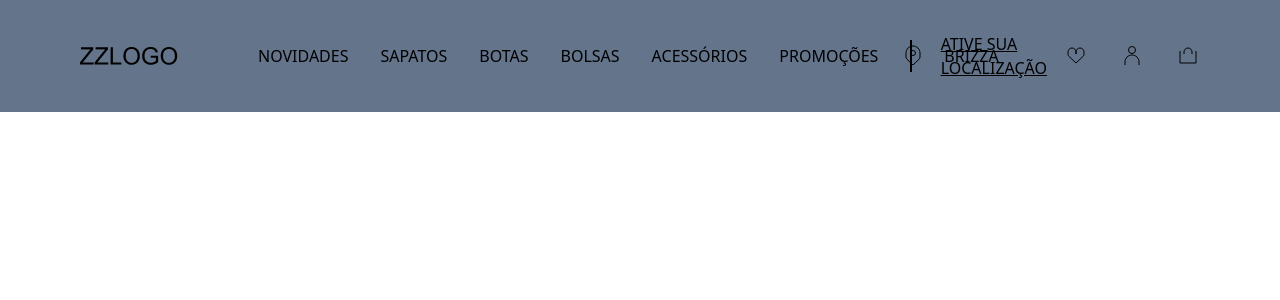
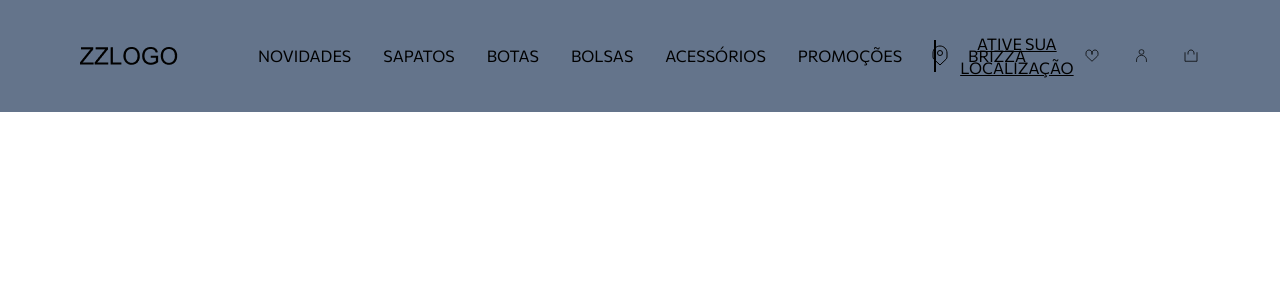
Before and after one commit to AnaLuizaRChiamenti/ProjetoArezzoNext, a Next.js app: page / in a window 1280 px wide. Shown: the top 300 px of the page. Built offline with nearby package versions, Linux system fonts and the light colour scheme.

Commit message:
feat: project text font has been configured

```diff
--- a/src/pages/_app.tsx
+++ b/src/pages/_app.tsx
@@ -1,6 +1,16 @@
 import "@/styles/globals.css";
 import type { AppProps } from "next/app";
+import { Commissioner } from "next/font/google";
+
+const inter = Commissioner({
+  subsets: ['latin'],
+  weight: ['400', '700'],
+});
 
 export default function App({ Component, pageProps }: AppProps) {
-  return <Component {...pageProps} />;
+  return (
+    <div className={inter.className}>
+      <Component {...pageProps} />
+    </div>
+  );
 }
--- a/src/pages/components/Header.tsx
+++ b/src/pages/components/Header.tsx
@@ -10,27 +10,39 @@ export default function Header() {
         <header className="bg-slate-500 w-full h-28 flex items-center justify-between px-20">
             <div className="flex items-center gap-20">
                 <Image alt="arezzo-logo" src={zzlogo} width={100} height={50} />
-                <section className="flex gap-8">
-                    <button>NOVIDADES</button>
-                    <button>SAPATOS</button>
-                    <button>BOTAS</button>
-                    <button>BOLSAS</button>
-                    <button>ACESSÓRIOS</button>
-                    <button>PROMOÇÕES</button>
+                <nav className="flex gap-8">
+                    <button className="btn-hover-effect">NOVIDADES</button>
+                    <button className="btn-hover-effect">SAPATOS</button>
+                    <button className="btn-hover-effect">BOTAS</button>
+                    <button className="btn-hover-effect">BOLSAS</button>
+                    <button className="btn-hover-effect">ACESSÓRIOS</button>
+                    <button className="btn-hover-effect">PROMOÇÕES</button>
                     <div className="w-0.5 h-8 bg-black" />
-                    <button>BRIZZA</button>
-                </section>
+                    <button className="btn-hover-effect">BRIZZA</button>
+                </nav>
             </div>
 
             <section className="flex items-center gap-8">
                 <div className="flex items-center gap-2">
-                    <Image src={icon_local} alt="icone de localização" width={35} height={35} />
-                    <p className="underline ml-2">ATIVE SUA LOCALIZAÇÃO</p>
+                    <button className="flex items-center">
+                        <Image src={icon_local} alt="ícone de localização" width={35} height={35} />
+                        <p className="underline ml-2">ATIVE SUA LOCALIZAÇÃO</p>
+                    </button>
                 </div>
-                <Image src={icon_favorite} alt="icone de favoritos" width={35} height={35} />
-                <Image src={icon_people} alt="icone de perfil" width={33} height={35} />
-                <Image src={icon_bag} alt="icone de sacola" width={35} height={35} />
+
+                <button>
+                    <Image src={icon_favorite} alt="ícone de favoritos" width={35} height={35} />
+                </button>
+
+                <button>
+                    <Image src={icon_people} alt="ícone de perfil" width={33} height={35} />
+                </button>
+
+                <button>
+                    <Image src={icon_bag} alt="ícone de sacola" width={35} height={35} />
+                </button>
             </section>
+
         </header>
     );
 }
--- a/src/styles/globals.css
+++ b/src/styles/globals.css
@@ -13,3 +13,7 @@
     text-wrap: balance;
   }
 }
+
+.btn-hover-effect {
+  @apply relative hover:border-b-2 hover:border-black;
+}
--- a/tailwind.config.ts
+++ b/tailwind.config.ts
@@ -1,3 +1,4 @@
+// tailwind.config.js
 import type { Config } from "tailwindcss";
 
 const config: Config = {
@@ -13,8 +14,12 @@ const config: Config = {
         "gradient-conic":
           "conic-gradient(from 180deg at 50% 50%, var(--tw-gradient-stops))",
       },
+      fontFamily: {
+        sans: ['Commissioner', 'sans-serif'],
+      },
     },
   },
   plugins: [],
 };
+
 export default config;
```
